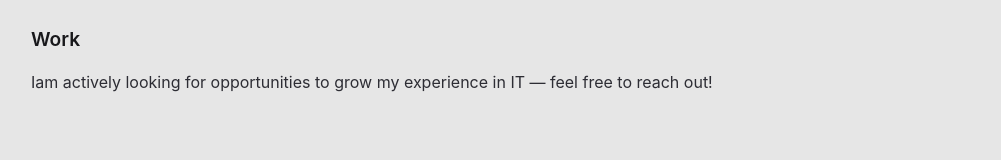
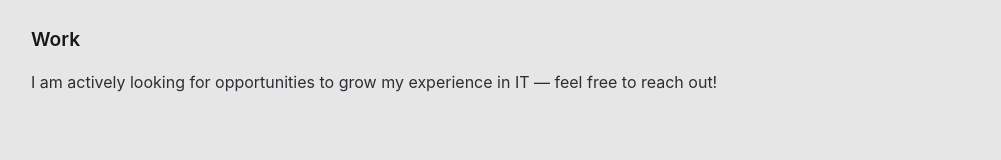
Before and after one commit to pbnjcat/personal-website, a SvelteKit app: page / in a window 1280 px wide. Shown: the part 1069-1229 px from the top of the page, without its empty margins (109-1110 px from the left). Built offline with nearby package versions, Linux system fonts and the light colour scheme.

Commit message:
Update +page.svelte

```diff
--- a/src/routes/+page.svelte
+++ b/src/routes/+page.svelte
@@ -47,7 +47,7 @@
 		<p class="description">{description}</p>
 	{:else}
 		<p>
-			Iam actively looking for opportunities to grow my experience in IT — feel free to reach out!
+			I am actively looking for opportunities to grow my experience in IT — feel free to reach out!
 		</p>
 	{/each}
 </section>
```
